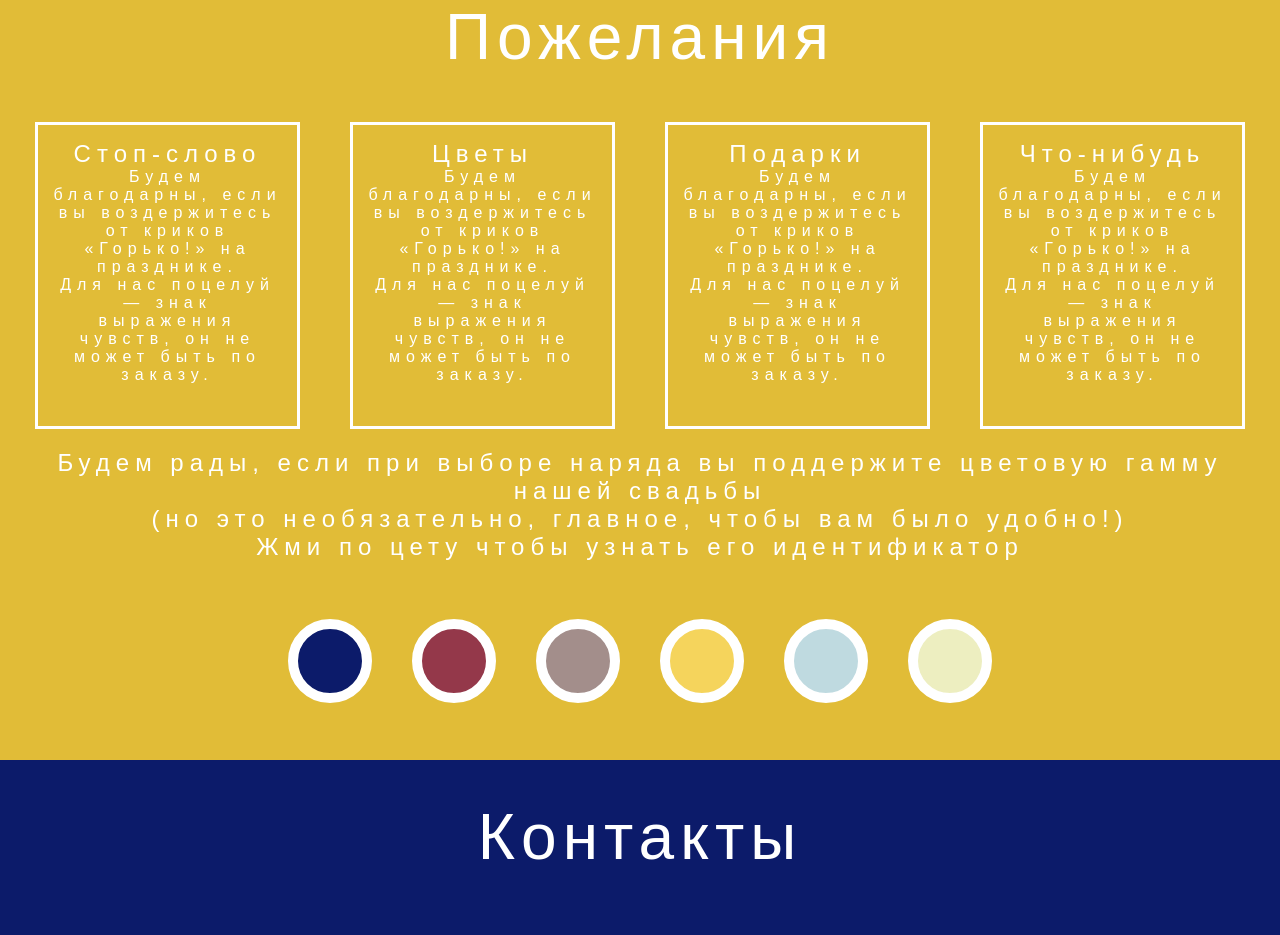
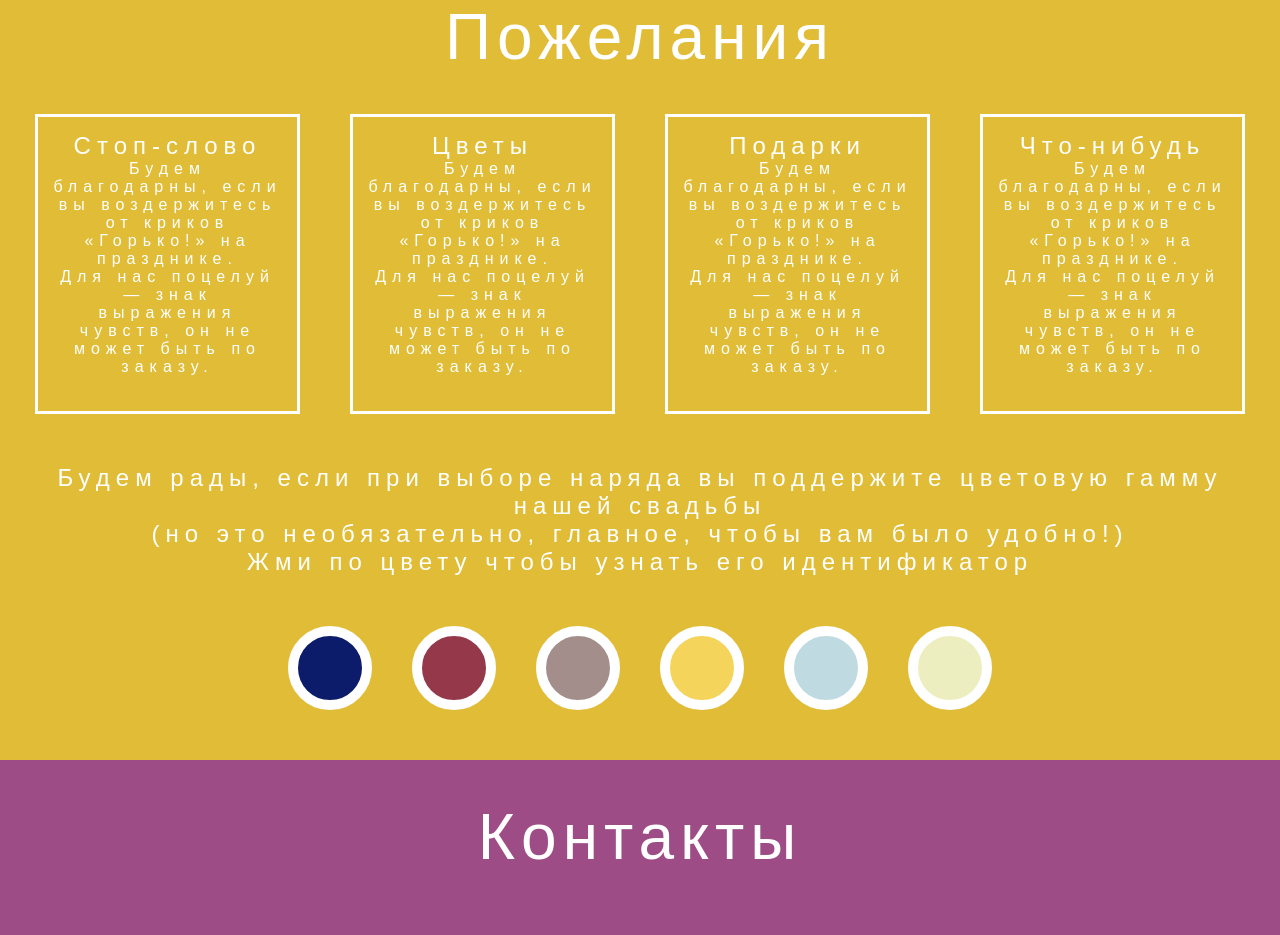
Before and after one commit to nokauttorton/kk-wedding, a Vue app: page / in a window 1280 px wide. Shown: the part 3240-4175 px from the top of the page. Built offline with nearby package versions, Linux system fonts and the light colour scheme.

Commit message:
version 0.1.8

```diff
--- a/src/assets/scss/index.scss
+++ b/src/assets/scss/index.scss
@@ -282,14 +282,6 @@ body {
     }
     .suggestions-block {
         min-height: 100vh;
-        .suggestions {
-            justify-content: space-between;
-            overflow-x: scroll;
-            height: fit-content;
-            .suggestion {
-                min-width: 85vw;
-            }
-        }
         .suggestions-description {
             width: 90%;
         }
@@ -297,9 +289,11 @@ body {
             height: fit-content;
             flex-direction: column;
             align-items: center;
-            .color-circle p {
+            .color-circle {
                 border: white solid 10px;
-                left: -50%;
+                p {
+                    left: -50%;
+                }
             }
         }
     }
@@ -383,23 +377,14 @@ body {
     }
     .suggestions-block {
         min-height: 100vh;
-        .suggestions {
-            justify-content: space-between;
-            overflow-x: scroll;
-            height: fit-content;
-            .suggestion {
-                max-width: 682px;
-            }
-        }
-        .suggestions-description {
-            width: 90%;
-        }
         .colors {
             height: fit-content;
-            .color-circle p {
+            .color-circle {
                 border: white solid 10px;
-                white-space: nowrap;
-                left: -50%;
+                p {
+                    white-space: nowrap;
+                    left: -50%;
+                }
             }
         }
     }
@@ -453,10 +438,7 @@ body {
         .suggestions {
             justify-content: space-evenly;
             white-space: inherit;
-            height: auto;
-            .suggestion {
-                min-width: unset;
-            }
+            display: flex;
         }
         .suggestions-description {
             width: 100%;
--- a/src/views/MainPage.vue
+++ b/src/views/MainPage.vue
@@ -78,7 +78,7 @@
     <w-page-block color="rgba(225, 188, 55, 1)" :centered="false" v-scrollfadeanimation>
       <div class="suggestions-block flex justify-center">
         <div class="page-title-large text-center wp-10 pt-10 mb-5" @click="rotate">Пожелания</div>
-        <div class="suggestions flex nowrap row">
+        <div class="suggestions">
           <div class="suggestion white-border" v-for="suggestion in suggestions" :key="suggestion.title">
             <div class="page-title-middle">{{ suggestion.title }}</div>
             <div class="page-title-small" v-html="suggestion.text"></div>
@@ -86,12 +86,12 @@
         </div>
         <div class="page-title-middle suggestions-description text-center mt-5 prl-3">Будем рады, если при выборе наряда вы поддержите цветовую гамму нашей свадьбы
           <br/>(но это необязательно, главное, чтобы вам было удобно!)
-          <br/>Жми по цету чтобы узнать его идентификатор
+          <br/>Жми по цвету чтобы узнать его идентификатор
         </div>
         <div class="colors flex">
           <div class="color flex column nowrap" v-for="color in colors" :key="color.color">
             <div class="color-circle" :style="{'background-color': color.color}" @click="openMobileTooltipToggle(color)">
-              <p class="text-center text-black" :style="mobileTooltipStyle(color)">{{ color.hex || color.rgba }}</p>
+              <p class="text-center text-black" :style="mobileTooltipStyle(color)">{{ color.title }}</p>
             </div>
           </div>
         </div>
@@ -102,7 +102,7 @@
       <div class="contacts-block flex justify-center">
         <div class="contact-text">
           <div class="page-title-large text-center wp-10 pt-10 mb-15" @click="rotate">Контакты</div>
-          <div class="page-title-middle text-center mb-10">По любым вопросам вы можете связаться с нами или нашим организатором</div>
+          <div class="page-title-middle text-center mb-10 prl-3">По любым вопросам вы можете связаться с нами или нашим организатором</div>
           <div class="contact-persons">
             <div class="contact-person" v-for="contact in contacts" :key="contact.photo">
               <img :src="getImgUrl(contact.photo)" height="200" width="200" :alt="contact.name" class="person-photo"/>
@@ -148,31 +148,37 @@ export default {
           {
             color: 'rgba(12, 27, 106, 1)',
             hex: '#0C1B6A',
+            title: 'темно-синий',
             openMobileTooltip: false
           },
           {
             color: 'rgba(116, 0, 83, 0.7)',
             rgba: 'rgba(116, 0, 83, 0.7)',
+            title: 'малиновый',
             openMobileTooltip: false
           },
           {
             color: 'rgba(137, 123, 175, 0.7)',
             rgba: 'rgba(137, 123, 175, 0.7)',
+            title: 'лиловый',
             openMobileTooltip: false
           },
           {
             color: 'rgba(245, 212, 92, 1)',
             hex: '#F5D45C',
+            title: 'желтый',
             openMobileTooltip: false
           },
           {
             color: 'rgba(191, 218, 224, 1)',
             hex: '#BFDAE0',
+            title: 'голубой',
             openMobileTooltip: false
           },
           {
             color: 'rgba(237, 238, 192, 1)',
             hex: '#EDEEC0',
+            title: 'бежевый',
             openMobileTooltip: false
           }
         ],
@@ -277,6 +283,7 @@ export default {
 .place-block {
   position: relative;
   text-align: center;
+  align-items: center;
 
   a {
     &:hover {
@@ -297,7 +304,7 @@ export default {
     padding: 0 10px;
     .suggestion {
       text-align: center;
-      margin: 0 25px;
+      margin: 0 25px 30px;
       padding: 15px;
     }
   }
@@ -332,6 +339,7 @@ export default {
           display: none;
           visibility: hidden;
           position: absolute;
+          white-space: nowrap;
           z-index: 2;
           bottom: 100%;
           background-color: white;
@@ -347,7 +355,8 @@ export default {
 .contact-text {
   height: 50vh;
   width: 100%;
-  background-color: #0C1B6A;
+  // background-color: #0C1B6A;
+  background-color:rgba(116, 0, 83, 0.7);
   position: relative;
   .contact-persons {
     position: absolute;
```
